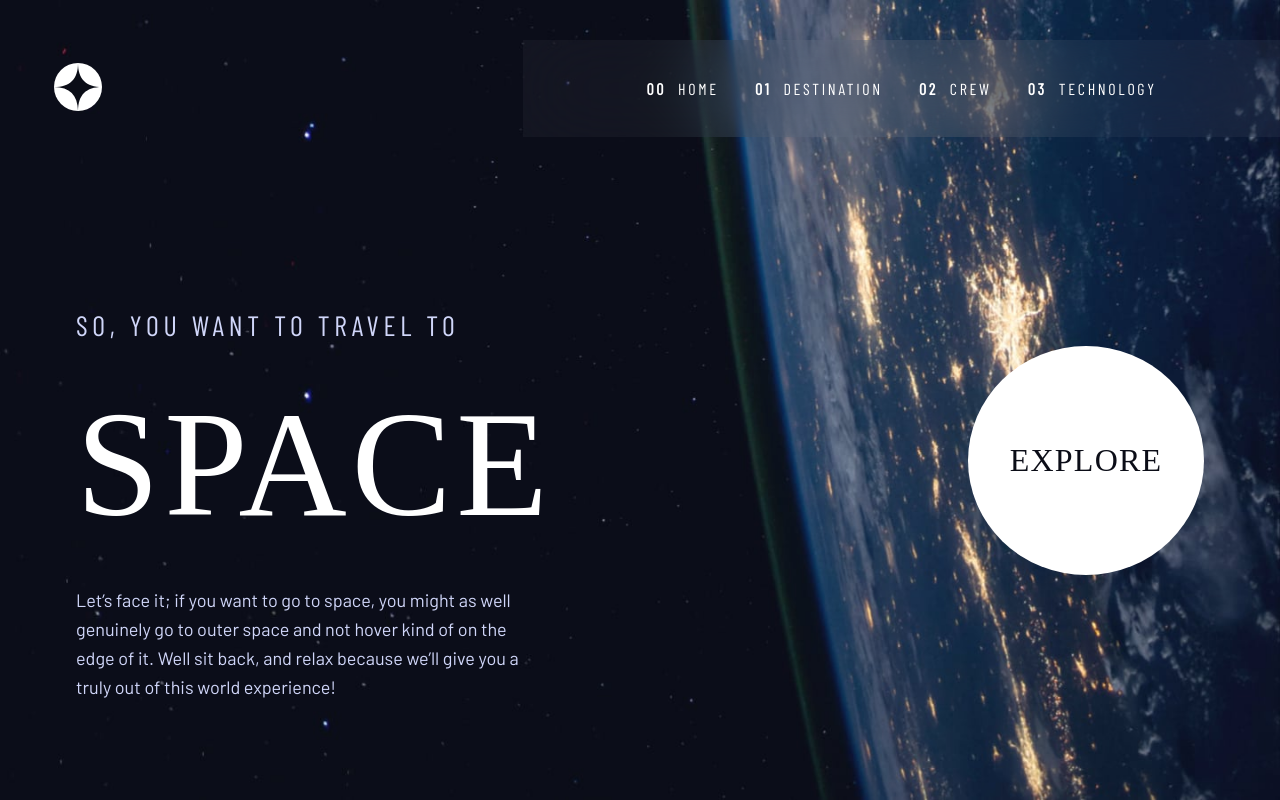
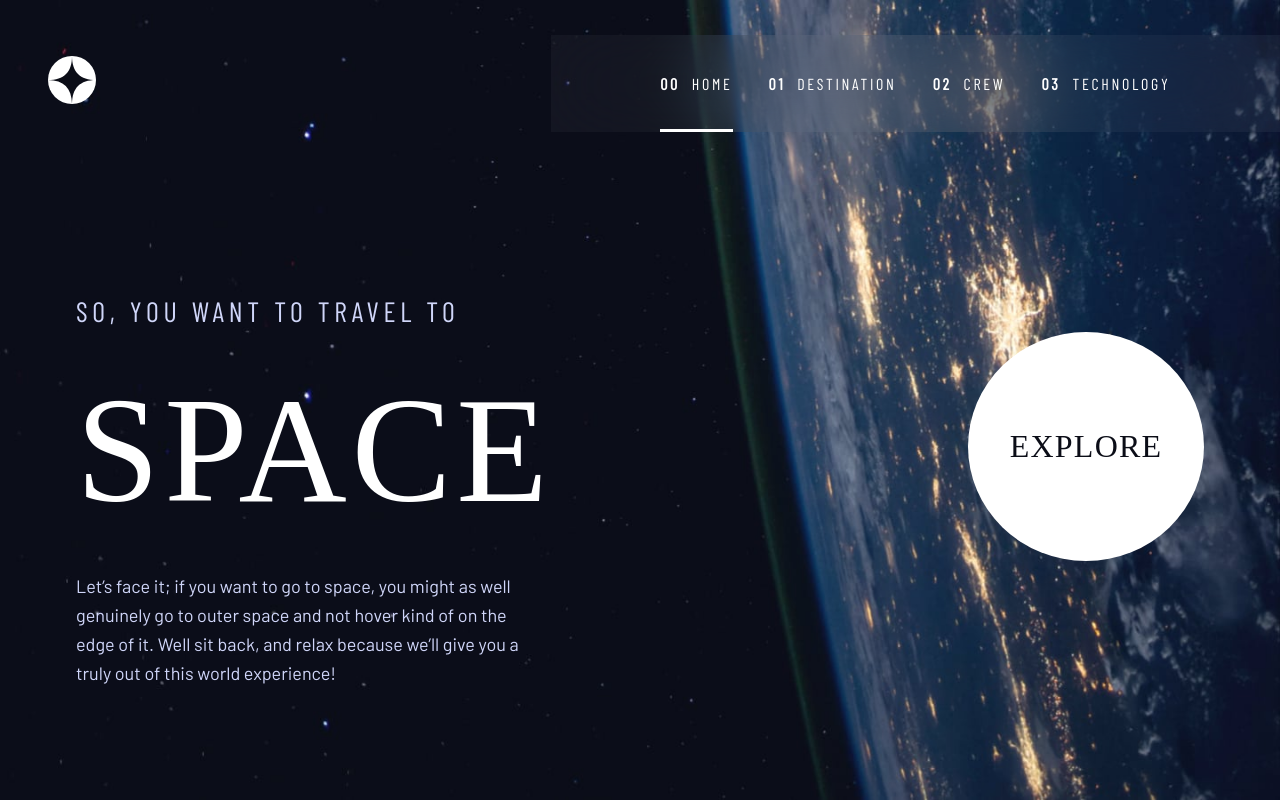
Before and after one commit to samuel-adu/space-tourism-website, a React (Create React App) app: page / in a window 1280 px wide. Built offline with nearby package versions, Linux system fonts and the light colour scheme; the HTML template or start-up script is replaced by a standard one; a web font is replaced by a local one.

Commit message:
add active state style to navigation

```diff
--- a/src/components/navbar/Navbar.jsx
+++ b/src/components/navbar/Navbar.jsx
@@ -1,9 +1,9 @@
-import { useState, useEffect } from "react";
-import { Link } from "react-router-dom";
-import logo from "../../assets/shared/logo.svg";
-import hamburger from "../../assets/shared/icon-hamburger.svg";
-import cross from "../../assets/shared/icon-close.svg";
-import "./navbar.css";
+import { useState, useEffect } from 'react';
+import { Link, NavLink } from 'react-router-dom';
+import logo from '../../assets/shared/logo.svg';
+import hamburger from '../../assets/shared/icon-hamburger.svg';
+import cross from '../../assets/shared/icon-close.svg';
+import './navbar.css';
 
 function Navbar() {
   const [navOpen, setNavOpen] = useState(false);
@@ -13,7 +13,7 @@ function Navbar() {
   }
 
   useEffect(() => {
-    document.body.classList.toggle("nav--open", navOpen);
+    document.body.classList.toggle('nav--open', navOpen);
   }, [navOpen]);
 
   return (
@@ -33,28 +33,36 @@ function Navbar() {
         <div>
           <ul className="nav__list">
             <li className="nav__item">
-              <Link onClick={toggleNav} className="nav__link" to="./">
+              <NavLink onClick={toggleNav} className="nav__link" to="./">
                 <span aria-hidden="true">00</span>
                 Home
-              </Link>
+              </NavLink>
             </li>
             <li className="nav__item">
-              <Link onClick={toggleNav} className="nav__link" to="destination">
+              <NavLink
+                onClick={toggleNav}
+                className="nav__link"
+                to="destination"
+              >
                 <span aria-hidden="true">01</span>
                 Destination
-              </Link>
+              </NavLink>
             </li>
             <li className="nav__item">
-              <Link onClick={toggleNav} className="nav__link" to="crew">
+              <NavLink onClick={toggleNav} className="nav__link" to="crew">
                 <span aria-hidden="true">02</span>
                 Crew
-              </Link>
+              </NavLink>
             </li>
             <li className="nav__item">
-              <Link onClick={toggleNav} className="nav__link" to="technology">
+              <NavLink
+                onClick={toggleNav}
+                className="nav__link"
+                to="technology"
+              >
                 <span aria-hidden="true">03</span>
                 Technology
-              </Link>
+              </NavLink>
             </li>
           </ul>
         </div>
--- a/src/components/navbar/navbar.css
+++ b/src/components/navbar/navbar.css
@@ -2,8 +2,8 @@
   display: flex;
   align-items: center;
   justify-content: space-between;
-  padding: 1.5em;
-  margin-bottom: 1em;
+  padding: 1.5rem;
+  margin-bottom: 1.5rem;
 }
 
 nav {
@@ -35,20 +35,16 @@ nav {
 
 .nav__close-btn {
   position: absolute;
-  right: 2em;
-  top: 3em;
+  right: 2rem;
+  top: -50%;
+  transform: translateY(50%);
 }
 
 .nav__list {
-  padding-inline: 2em;
-  padding-top: 7.375em;
+  padding-inline: 2rem;
+  padding-top: 7.375rem;
   display: flex;
   flex-direction: column;
-  gap: 1em;
-}
-
-.nav__item {
-  padding-block: 0.5em;
 }
 
 .nav__link {
@@ -59,16 +55,8 @@ nav {
   text-decoration: none;
   letter-spacing: 2.7px;
   line-height: 1.2;
-}
-
-.nav__item:hover,
-.nav__item:focus {
-  border-bottom: 3px solid var(--clr-light);
-  opacity: 0.5;
-}
-
-.nav__item.active {
-  border-bottom: 3px solid var(--clr-light);
+  padding-block: 1rem;
+  display: block;
 }
 
 .nav__link span {
@@ -78,8 +66,8 @@ nav {
 
 @media (min-width: 640px) {
   .navbar {
-    padding: 1.5em 2.4375em;
-    margin-bottom: 2.5em;
+    padding: 1.5rem 2.4375rem;
+    margin-bottom: 2.5rem;
   }
 
   nav {
@@ -93,42 +81,60 @@ nav {
     width: auto;
   }
 
+  .nav-btn {
+    display: none;
+  }
+
   .nav__list {
     flex-direction: row;
-    padding-inline: 2.4375em;
+    padding-inline: 2.4375rem;
     padding-top: 0;
     gap: 2em;
   }
 
   .nav__item {
-    padding-block: 2.4375em;
+    position: relative;
+  }
+  .nav__link {
+    padding-block: 2.4375rem;
+  }
+
+  .nav__link:after {
+    border-bottom: 3px solid var(--clr-light);
+    content: '';
+    width: 100%;
+    height: 3px;
+    position: absolute;
+    bottom: 0;
+    left: 0;
+    opacity: 0;
+  }
+
+  .nav__link:hover {
+    opacity: 0.5;
+  }
+
+  .nav__link.active::after {
+    opacity: 1;
   }
 
   .nav__link span {
-    display: none;
-  }
-
-  .nav-btn {
     display: none;
   }
 }
 
 @media (min-width: 1024px) {
   .navbar {
-    padding: 3.5em 3em;
-    margin-bottom: 1em;
+    padding: 3.5rem 3rem;
+    margin-bottom: 1rem;
   }
 
   nav {
-    top: 2.2em;
+    top: 2.2rem;
   }
 
   .nav__list {
-    padding-inline: 6.85em;
-  }
-
-  .nav__item {
-    padding-block: 2.1em;
+    padding-inline: 6.85rem;
   }
 
   .nav__link span {
```
